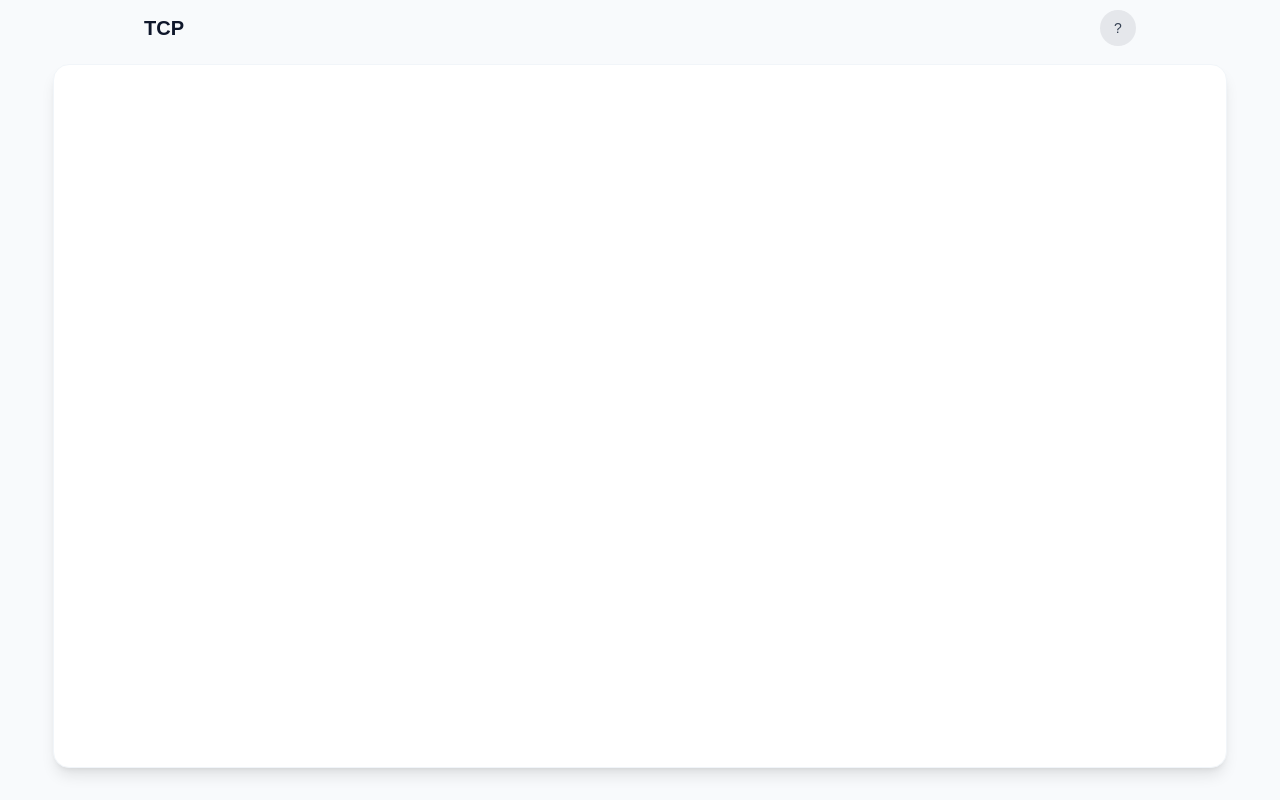
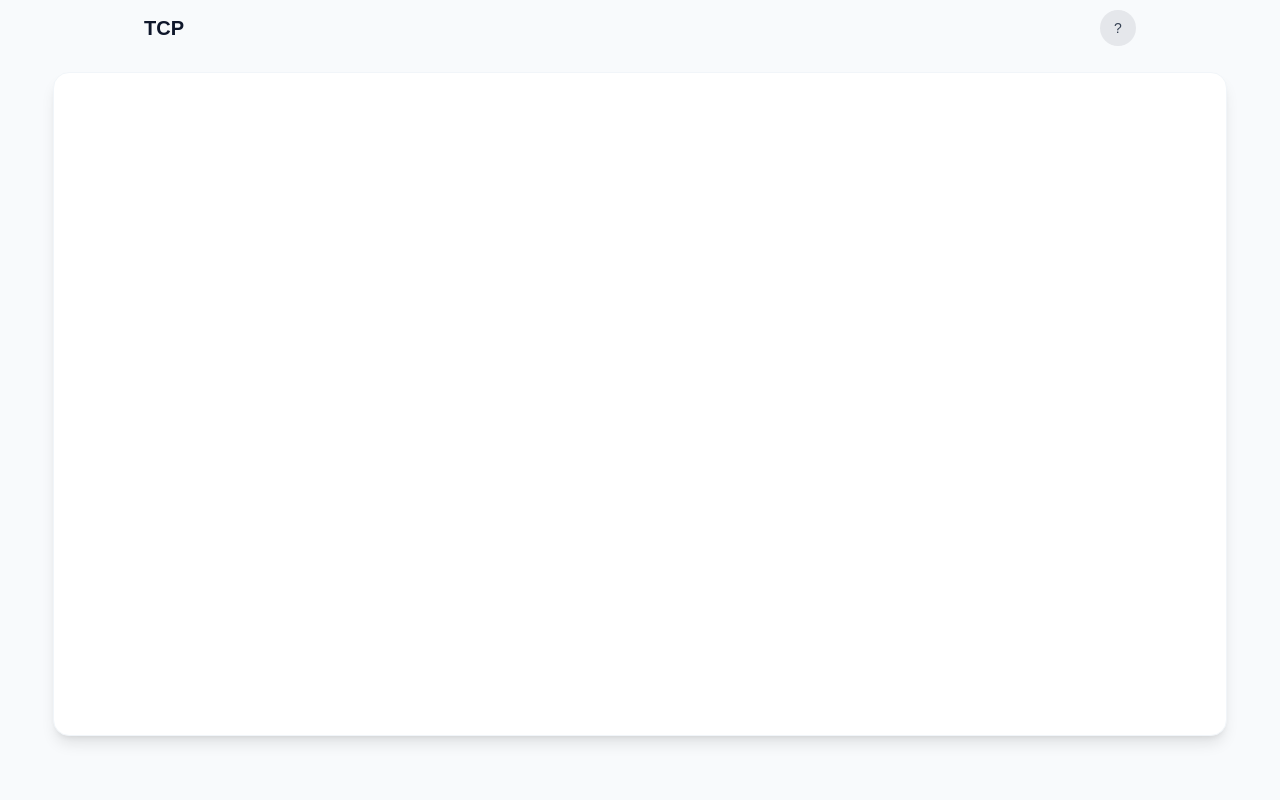
Before and after one commit to Apoliasm/TCP, a Next.js app in the folder tcp-fe/: page / in a window 1280 px wide. Built offline with nearby package versions, Linux system fonts and the light colour scheme.

Commit message:
chore : move sementic tag

```diff
--- a/tcp-fe/app/layout.tsx
+++ b/tcp-fe/app/layout.tsx
@@ -19,7 +19,9 @@ export default function RootLayout({
       <body className="h-dvh min-h-dvh flex flex-col">
         <Providers>
           <AppHeader />
-          <CommonRouter>{children}</CommonRouter>
+          <main className="flex flex-col grow bg-slate-50 pb-8 pt-2">
+            <CommonRouter>{children}</CommonRouter>
+          </main>
         </Providers>
       </body>
     </html>
```
